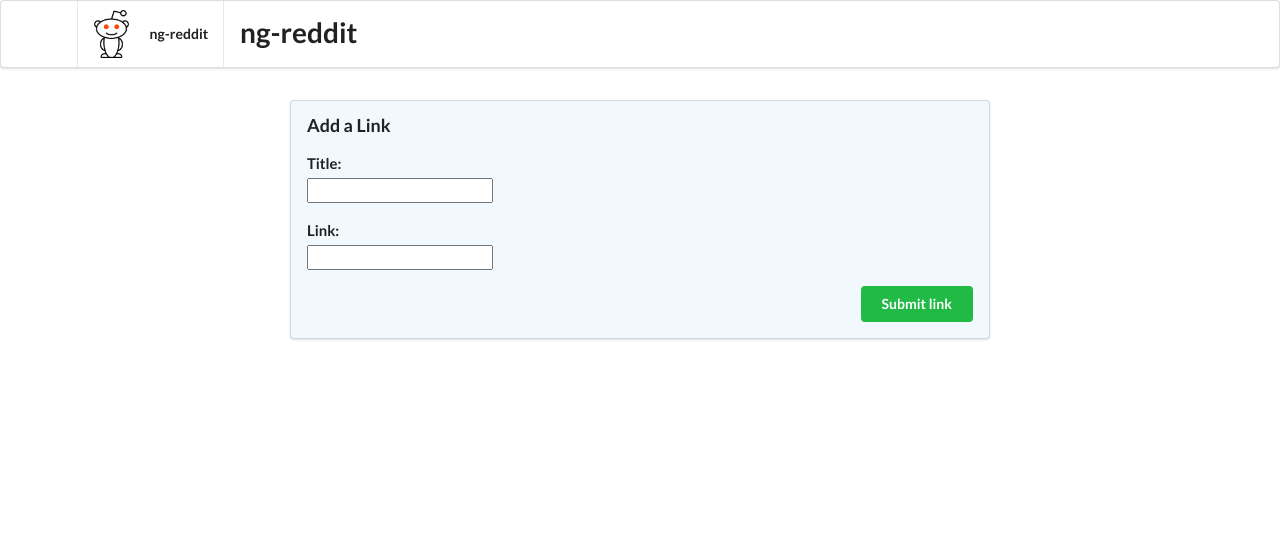
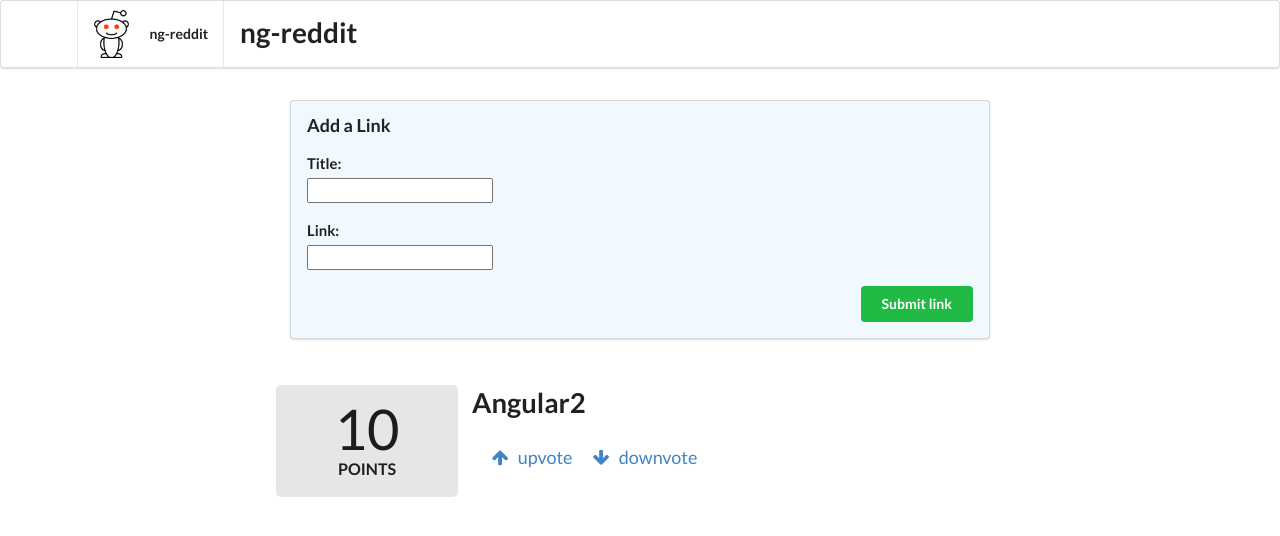
Before and after one commit to ragmha/ng2-reddit, an Angular app: page / in a window 1280 px wide. Shown: the top 536 px of the page. Built offline with nearby package versions, Linux system fonts and the light colour scheme.

Commit message:
add article component

```diff
--- a/src/app/app.component.html
+++ b/src/app/app.component.html
@@ -13,3 +13,7 @@
 
   <button (click)="addArticle(newTitle, newLink)" class="ui positive right floated button">Submit link</button>
 </form>
+
+<div class="ui grid posts">
+  <app-article></app-article>
+</div>
--- a/src/app/app.module.ts
+++ b/src/app/app.module.ts
@@ -4,10 +4,12 @@
 import { HttpModule } from '@angular/http';
 
 import { AppComponent } from './app.component';
+import { ArticleComponent } from './article/article.component';
 
 @NgModule({
   declarations: [
-    AppComponent
+    AppComponent,
+    ArticleComponent
   ],
   imports: [
     BrowserModule,
--- /dev/null
+++ b/src/app/article/article.component.html
@@ -0,0 +1,28 @@
+<div class="four wide column center aligned votes">
+  <div class="ui statistic">
+    <div class="value">
+      {{ votes }}
+    </div>
+    <div class="label">
+      Points
+    </div>
+  </div>
+</div>
+<div class="twelve wide column">
+  <a class="ui large header" href="{{ link }}">
+    {{ title }}
+  </a>
+  <ul class="ui big horizontal list voters">
+    <li class="item">
+      <a href (click)="voteUp()">
+        <i class="arrow up icon"></i>
+        upvote
+      </a>
+    </li>
+    <li class="item">
+      <a href (click)="voteDown()">
+        <i class="arrow down icon"></i> downvote
+        </a>
+    </li>
+  </ul>
+</div>
--- /dev/null
+++ b/src/app/article/article.component.ts
@@ -0,0 +1,32 @@
+import { Component, OnInit, HostBinding } from '@angular/core';
+
+@Component({
+  selector: 'app-article',
+  templateUrl: './article.component.html',
+  styleUrls: ['./article.component.css'],
+})
+export class ArticleComponent implements OnInit {
+  @HostBinding('attr.class') cssClass = 'row';
+
+  votes: number;
+  title: string;
+  link: string;
+
+  constructor() {
+    this.title = 'Angular2';
+    this.link = 'http://angular.io';
+    this.votes = 10;
+  }
+
+  voteUp() {
+    this.votes += 1;
+    return false;
+  }
+
+  voteDown() {
+    this.votes -= 1;
+    return false;
+  }
+
+  ngOnInit() {}
+}
```
Also changed, not shown: src/app/article/article.component.css (added), 1 other file (tests, documents, lock files or other folders).
